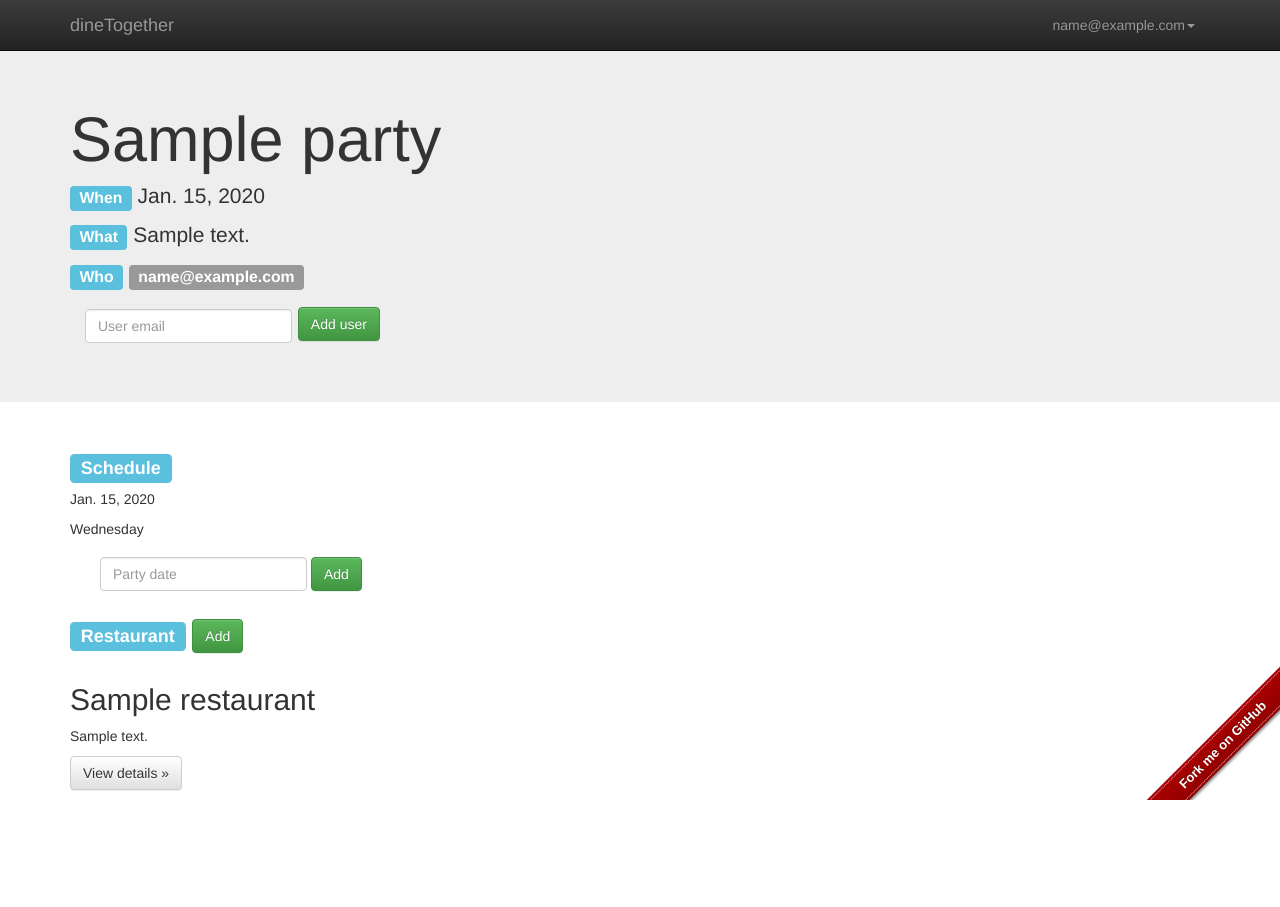
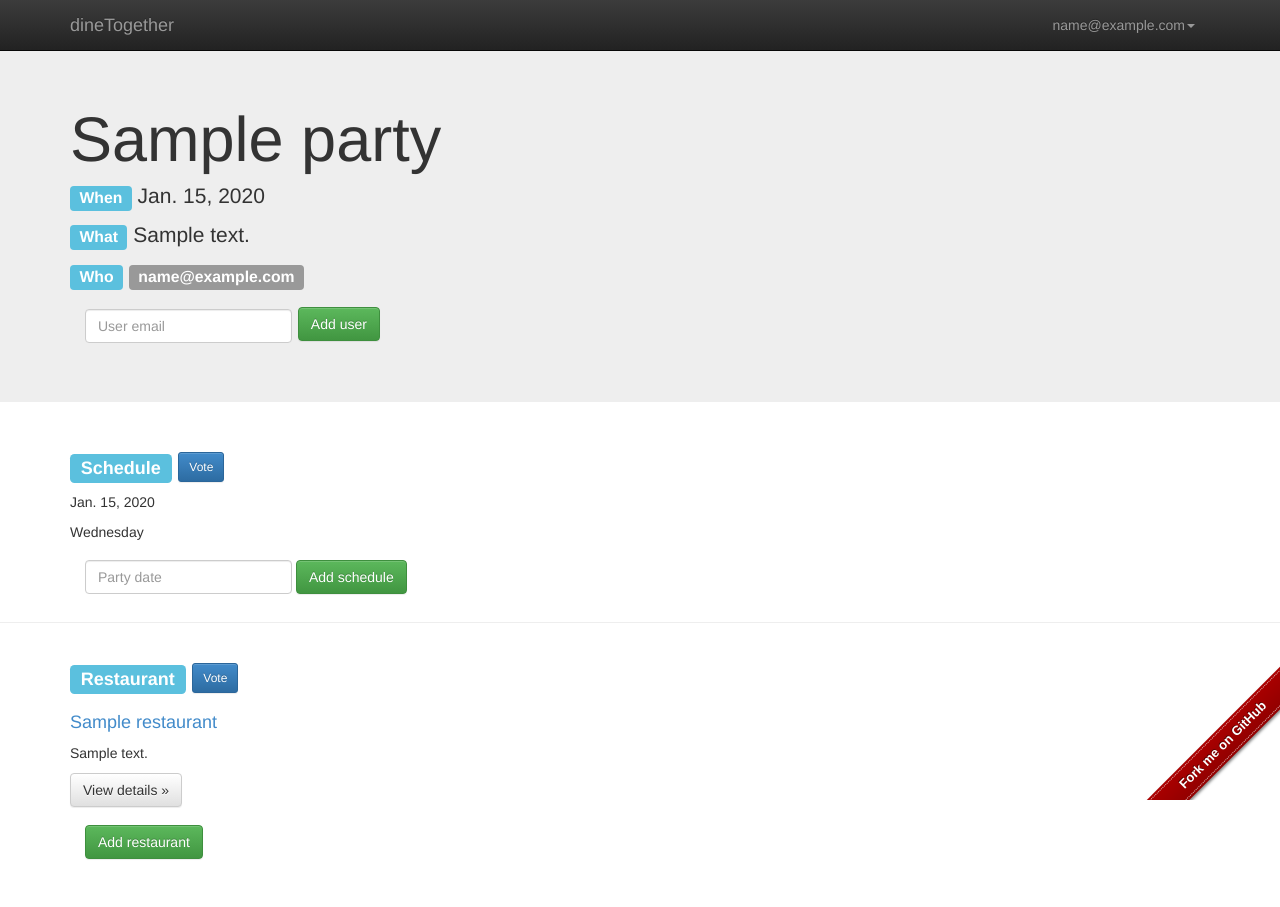
Before and after one commit to wagamama/dine-together, a Django app: page /dine/detail/p/1/ in a window 1280 px wide. Before the commit the page ends 800 px from the top, so only its background shows below. Run offline with Django 3.2, Linux system fonts and the light colour scheme; a user stored in the database is signed in; tables that the repository leaves empty hold one stand-in row (values such as "Sample post"); parts of the project's set-up code (start-up, migrations or seed data) failed here and were passed over; some libraries are stand-ins or nearby versions.

Commit message:
Support add restaurant

```diff
--- a/dinetogether/dine/models.py
+++ b/dinetogether/dine/models.py
@@ -89,6 +89,9 @@ class Schedule(models.Model):
 	date = models.DateTimeField('date')
 	votes = models.IntegerField(default=0)
 
+	def __unicode__(self):
+		return date
+
 class Restaurant(models.Model):
 	party = models.ForeignKey(Party)
 	name = models.CharField(max_length=20)
@@ -101,6 +104,13 @@ class Restaurant(models.Model):
 
 	def __unicode__(self):
 		return self.name
+
+class RestaurantRef(models.Model):
+	restaurant = models.ForeignKey(Restaurant)
+	url = models.URLField()
+
+	def __unicode__(self):
+		return url
 
 class RestaurantComment(models.Model):
 	restaurant = models.ForeignKey(Restaurant)
--- a/dinetogether/dine/templates/dine/base.html
+++ b/dinetogether/dine/templates/dine/base.html
@@ -20,7 +20,6 @@
     <script src="https://code.jquery.com/jquery-1.10.2.min.js"></script>
     <script src="https://code.jquery.com/ui/1.10.3/jquery-ui.js"></script>
     <script src="{{ STATIC_URL }}js/jquery-ui.multidatespicker.js"></script>
-    {% include 'autocomplete_light/static.html' %}
     <script src="{{ STATIC_URL }}js/bootstrap.min.js"></script>
     <script src="{{ STATIC_URL }}js/bootstrap-datetimepicker.min.js"></script>
     <script type="text/javascript">
@@ -28,9 +27,6 @@
             $('#datetimepicker').datetimepicker({
                 pickTime: false
             });
-        });
-        $(function() {
-            $("#multidatespicker").multiDatesPicker();
         });
     </script>
 </head>
--- a/dinetogether/dine/templates/dine/create-party.html
+++ b/dinetogether/dine/templates/dine/create-party.html
@@ -2,7 +2,7 @@
 {% block title %}dineTogether|create-party{% endblock title %}
 {% block context %}
 <div class="container">
-    <form class="form-signin" method="post" action="/dine/create_party_view">
+    <form class="form-signin" method="post">
         {% csrf_token %}
         <h2 class="form-signin-heading">Edit party info</h2>
         <input type="text" name="name" class="form-control" placeholder="Name" required>
--- a/dinetogether/dine/templates/dine/index.html
+++ b/dinetogether/dine/templates/dine/index.html
@@ -22,7 +22,7 @@
       	<!-- Example row of columns -->
       	<div class="row">
         		{% for party in parties %}
-      	    		<div class="col-md-4">
+      	    		<div class="col-md-3">
               			<h2>{{ party.name }}</h2>
               			{% if party.is_alive %}
               				<p><span class="label label-danger">{{ party.due_date.date }}</span></p>
--- a/dinetogether/dine/templates/dine/party.html
+++ b/dinetogether/dine/templates/dine/party.html
@@ -31,12 +31,14 @@
 	</div>
 
 	<div class="container">
-		<h3><span class="label label-info">Schedule</span></h3>
+		<h3><span class="label label-info">Schedule</span>
+			{% if party.is_alive %}
+			 <a class="btn btn-primary btn-sm" href="#" role="button">Vote</a>
+			{% endif %}
+		</h3>
 		<!-- Example row of columns -->
 		<div class="row">
 			{% for schedule in schedules %}
-				{% if user.is_authenticated %}
-				{% endif %}
 	    		<div class="col-md-2">
 	      			<p>{{ schedule.date.date }}</p>
 	      			<p id="weekday">{{ schedule.date.weekday }}</p>
@@ -50,37 +52,38 @@
 	    		</div>
 	    	{% endfor %}
 		</div>
-		<div class="container">
 		{% if owner and party.is_alive %}
             <form class="navbar-form" method="post" action="add_schedule">
 				{% csrf_token %}
 				<div class="form-group">
 					<input type="text" id="datetimepicker" name="schedule_date" placeholder="Party date" class="form-control" data-format="yyyy-MM-dd">
 				</div>
-			 	<button type="submit" class="btn btn-success">Add</button>
+			 	<button type="submit" class="btn btn-success">Add schedule</button>
 			</form>
 		{% endif %}
 	</div>
-	</div>
+
+	<hr/>
 
 	<div class="container">
 		<h3><span class="label label-info">Restaurant</span>
-			{% if owner and party.is_alive %}
-			 <a class="btn btn-success" href="add_restaurant" role="button">Add</a>
+			{% if party.is_alive %}
+			 <a class="btn btn-primary btn-sm" href="#" role="button">Vote</a>
 			{% endif %}
 		</h3>
 		<!-- Example row of columns -->
 		<div class="row">
 			{% for restaurant in restaurants %}
-				{% if user.is_authenticated %}
-				{% endif %}
-	    		<div class="col-md-4">
-	      			<h2>{{ restaurant.name }}</h2>
+	    		<div class="col-md-3">
+	      			<h4><a href="{{ restaurant.url }}">{{ restaurant.name }}</a></h4>
 	      			<p>{{ restaurant.description }} </p>
-	      			<p><a class="btn btn-default" href="#" role="button">View details &raquo;</a></p>
+	      			<p><a class="btn btn-default" href="/dine/detail/r/{{ restaurant.id }}/" role="button">View details &raquo;</a></p>
 	    		</div>
 	    	{% endfor %}
 		</div>
+		{% if owner and party.is_alive %}
+            <p class="navbar-form"><a class="btn btn-success" href="add_restaurant" role="button">Add restaurant</a></p>
+		{% endif %}
 	</div>
 
 	{% endif %}
--- a/dinetogether/dine/urls.py
+++ b/dinetogether/dine/urls.py
@@ -14,6 +14,8 @@ urlpatterns = patterns('',
 	url(r'^detail/p/(?P<party_id>\d+)/$', views.party_detail),
 	url(r'^detail/p/(?P<party_id>\d+)/add_user', views.add_user),
 	url(r'^detail/p/(?P<party_id>\d+)/add_schedule', views.add_schedule),
-	url(r'^detail/p/(?P<party_id>\d+)/add_restaurant', views.add_restaurant),
+	url(r'^detail/p/(?P<party_id>\d+)/add_restaurant', views.add_restaurant_view),
 	url(r'^detail/r/(?P<restaurant_id>\d+)/$', views.restaurant_detail),
+	url(r'^detail/r/(?P<restaurant_id>\d+)/add_ref', views.add_restaurant_ref),
+
 )
--- a/dinetogether/dine/views.py
+++ b/dinetogether/dine/views.py
@@ -6,7 +6,7 @@ from django.template import RequestContext
 from django.http import HttpResponse, HttpResponseRedirect, HttpResponseNotFound
 from django.core.paginator import Paginator
 from django.contrib.auth import authenticate, login, logout, get_user, get_user_model
-from dine.models import Party, Restaurant, MyUser, UserParty, PartyComment, Schedule, RestaurantComment
+from dine.models import Party, Restaurant, MyUser, UserParty, PartyComment, Schedule, RestaurantComment, RestaurantRef
 
 class RegisterForm(forms.Form):
 	email = forms.EmailField(max_length=30)
@@ -17,6 +17,12 @@ class CreatePartyForm(forms.Form):
 	name = forms.CharField(max_length=20)
 	description = forms.CharField(max_length=200, widget=forms.Textarea)
 	due_date = forms.DateTimeField(label='due date', input_formats=['%Y-%m-%d'])
+
+class AddRestaurantForm(forms.Form):
+	name = forms.CharField(max_length=20)
+	description = forms.CharField(max_length=200, widget=forms.Textarea)
+	url = forms.URLField()
+	address = forms.CharField(max_length=80)
 
 def home(request):
 	user = get_user(request)
@@ -110,8 +116,38 @@ def add_schedule(request, party_id):
 			schedule.save()
 	return HttpResponseRedirect('/dine/detail/p/%s/' % party_id)
 
-def add_restaurant(request, party_id):
-	return HttpResponse("add_restaurant")
+def add_restaurant_view(request, party_id):
+	error_msg = False
+	user = get_user(request)
+	party = Party.objects.filter(id=party_id)
+	if not party:
+		return HttpResponseRedirect('/')
+	party = party[0]
+	if request.method == 'POST':
+		form = AddRestaurantForm(request.POST)
+		if form.is_valid():
+			name = request.POST.get("name")
+			address = request.POST.get("address")
+			description = request.POST.get("description")
+			url = request.POST.get("url")
+			restaurant = party.restaurant_set.create(name=name, description=description, address=address, url=url)
+			restaurant.save()
+			return HttpResponseRedirect('/dine/detail/p/%s/' % party.id)
+	return render_to_response('dine/add-restaurant.html', {'error_msg': error_msg}, context_instance=RequestContext(request))
+
+def add_restaurant_ref(request, restaurant_id):
+	user = get_user(request)
+	restaurant = Restaurant.objects.filter(id=restaurant_id)
+	if not restaurant:
+		return HttpResponseRedirect('/')
+	restaurant = restaurant[0]
+	party = restaurant.party
+	url = request.POST.get("url")
+	if url:
+		ref = RestaurantRef(restaurant=restaurant, url=url)
+		ref.save()
+
+	return HttpResponseRedirect('/dine/detail/r/%s/' % restaurant_id)
 
 def create_party_view(request):
 	error_msg = False
@@ -149,8 +185,18 @@ def party_detail(request, party_id):
 	elif not users.filter(id=user.id).exists():
 		return HttpResponseRedirect('/')
 
-	return render_to_response('dine/party.html', {'owner': owner, 'party': party,'users': users, 'schedules':schedules, 'restaurants':restaurants}, context_instance=RequestContext(request))
+	return render_to_response('dine/party.html', {'owner': owner, 'party': party, 'users': users, 'schedules':schedules, 'restaurants':restaurants}, context_instance=RequestContext(request))
 
 def restaurant_detail(request, restaurant_id):
-	restaurant = Restaurant.objects.get(pk=restaurant_id)
-	return HttpResponse("Let's dine at " % restaurant.name)
+	user = get_user(request)
+	owner = False
+	restaurant = Restaurant.objects.filter(id=restaurant_id)
+	if not restaurant:
+		return HttpResponseRedirect('/')
+	restaurant = restaurant[0]
+	refs = restaurant.restaurantref_set.all()
+	party = restaurant.party
+	if party.user.id == user.id:
+		owner = True
+
+	return render_to_response('dine/restaurant.html', {'owner': owner, 'party': party, 'restaurant': restaurant, 'refs': refs}, context_instance=RequestContext(request))
--- a/dinetogether/dinetogether/settings.py
+++ b/dinetogether/dinetogether/settings.py
@@ -126,7 +126,6 @@ INSTALLED_APPS = (
     # Uncomment the next line to enable admin documentation:
     # 'django.contrib.admindocs',
     'dine',
-    'autocomplete_light'
 )
 
 SESSION_SERIALIZER = 'django.contrib.sessions.serializers.JSONSerializer'
--- a/dinetogether/dinetogether/urls.py
+++ b/dinetogether/dinetogether/urls.py
@@ -1,7 +1,4 @@
 from django.conf.urls import patterns, include, url
-
-import autocomplete_light
-autocomplete_light.autodiscover()
 
 # Uncomment the next two lines to enable the admin:
 from django.contrib import admin
@@ -19,5 +16,4 @@ urlpatterns = patterns('',
     url(r'^$', 'dine.views.home', name='home'),
     url(r'^admin/', include(admin.site.urls)),
     url(r'^dine/', include('dine.urls', namespace="dine")),
-    url(r'^autocomplete/', include('autocomplete_light.urls')),
 )
```
Also changed, not shown: dinetogether/dine/templates/dine/add-restaurant.html (added, +15 -0 lines), dinetogether/dine/templates/dine/restaurant.html (added, +42 -0 lines). Lines whose indentation alone changed are shown as unchanged.
